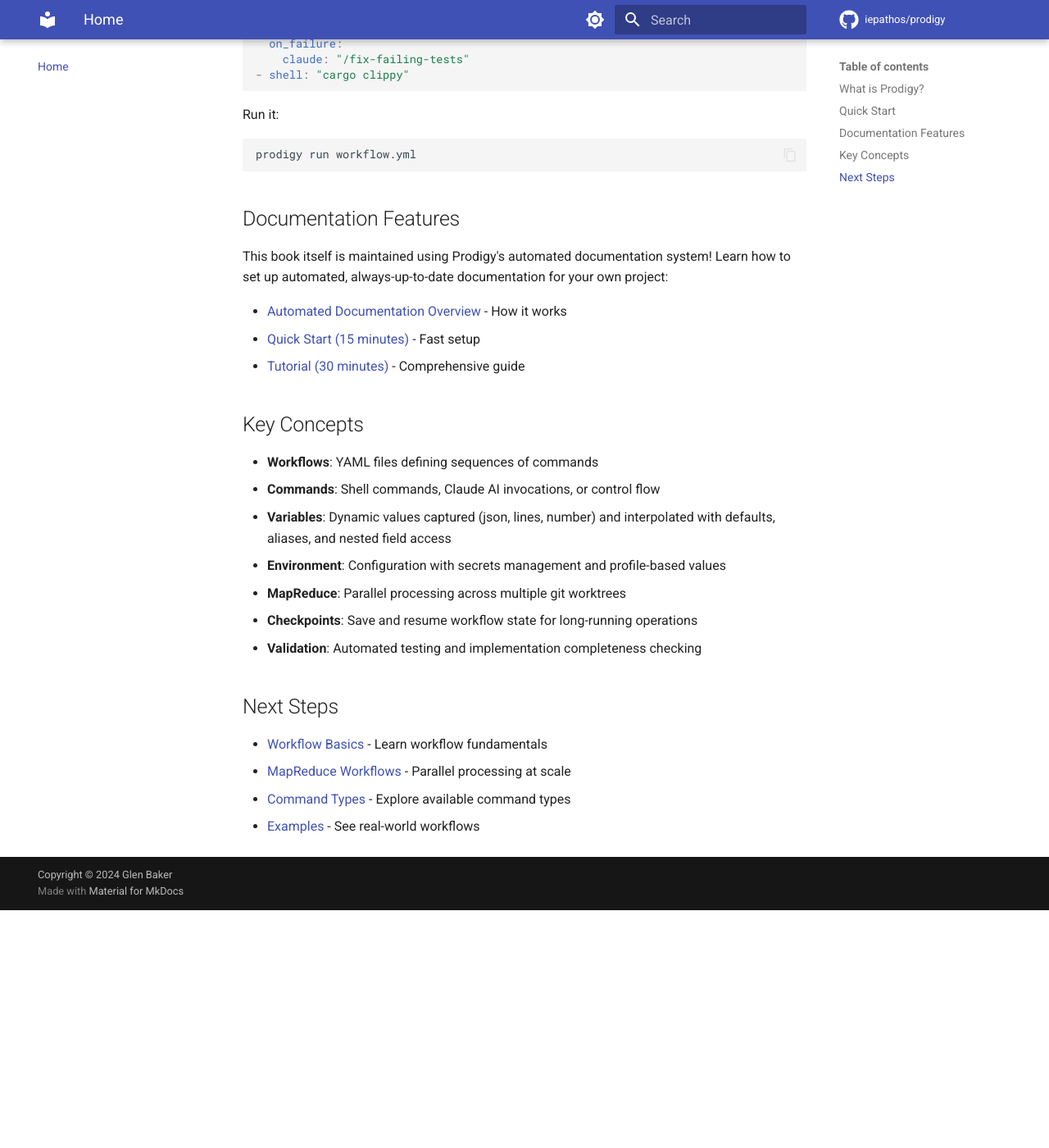
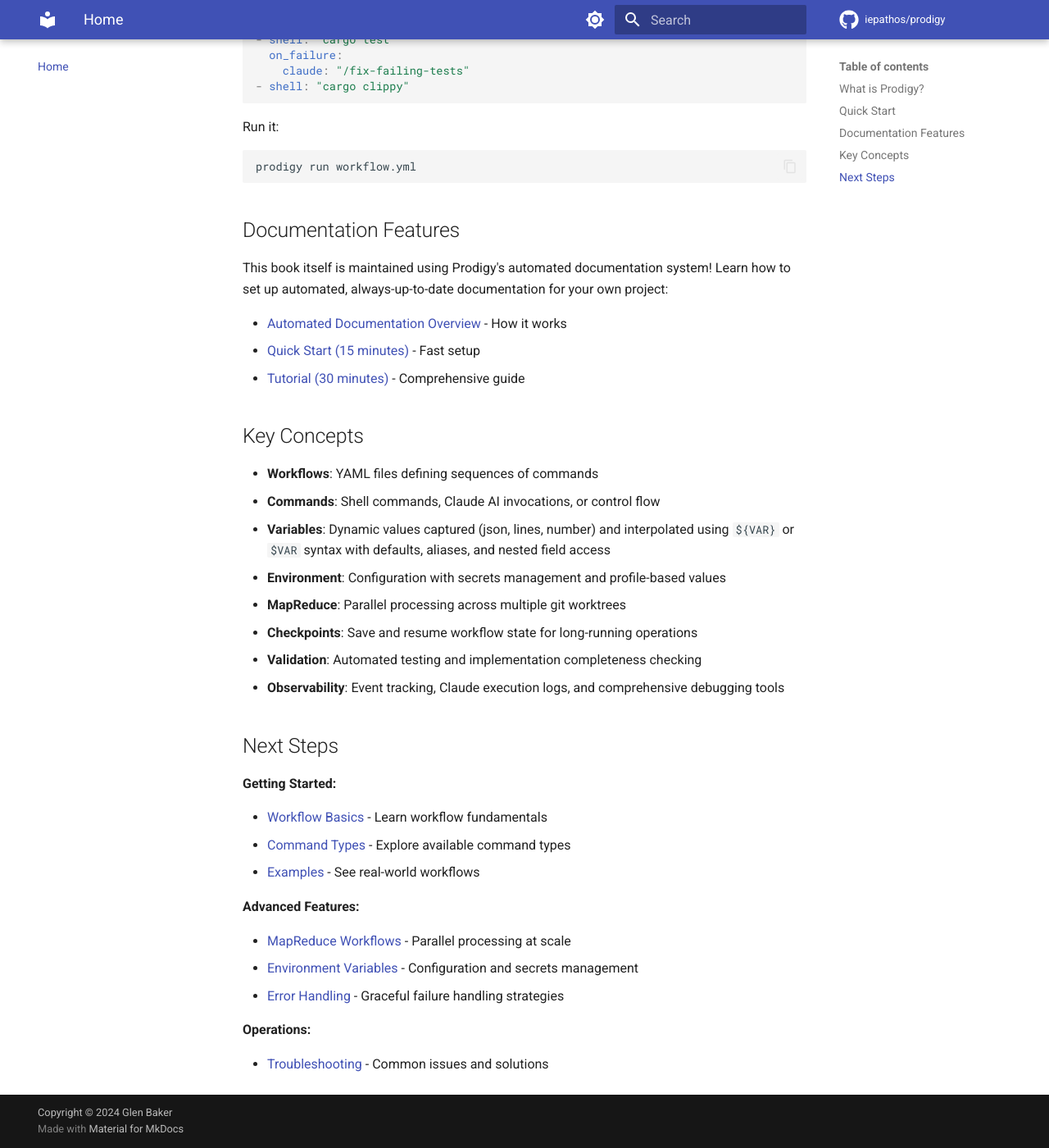
Before and after one commit to iepathos/prodigy, an MkDocs documentation site: the page built from docs/index.md, in a window 1280 px wide and 1400 px high, scrolled down 983 px. Shown: the whole window at 82% size. Built offline with MkDocs 1.6.1 and Material for MkDocs 9.7.7, drawn with Linux system fonts in a browser that asks for light colours; comment, search, counter and statistics services are not loaded; before the commit the page ends 2093 px from its top, so only the background shows below that; some of the changed text lies outside the part shown.

Commit message:
docs: fix drift in Prodigy page 'Home'
Fixed 5 issue(s):
- [low] Variables explanation could be clearer about interpolation syntax options
- [low] Workflow composition features (imports, templates, inheritance) not mentioned
- [low] Observability and event tracking not listed as a key concept
- [low] Example uses simplified array syntax without explaining the structure
- [low] Some important documentation sections not linked from home page

Quality improved from 'Page provides a clear introduction and navigation. Main features are well covered in the 'What is Prodigy?' section. Only minor improvements needed for clarity and completeness.' to expected standard.

````diff
--- a/docs/index.md
+++ b/docs/index.md
@@ -13,6 +13,7 @@
 - **Maintain quality** - Built-in validation, error handling, and retry mechanisms
 - **Track changes** - Full git integration with automatic commits and merge workflows
 - **Generate living documentation** - Keep docs synchronized with code automatically
+- **Compose complex workflows** - Import, extend, and template reusable workflow components
 
 !!! tip "Production-Ready Features"
     Prodigy includes enterprise features like checkpoints for resuming interrupted workflows, a Dead Letter Queue for automatic failure recovery, and git worktree isolation to keep your main repository clean during execution.
@@ -22,9 +23,8 @@
 Create a simple workflow in `workflow.yml`:
 
 ```yaml
-# Source: workflows/complex-build-pipeline.yml
-name: build-and-test
-
+# Simplified syntax - commands as top-level array
+# For full workflow structure, see workflows/complex-build-pipeline.yml
 - shell: "cargo build"
 - shell: "cargo test"
   on_failure:
@@ -50,15 +50,27 @@
 
 - **Workflows**: YAML files defining sequences of commands
 - **Commands**: Shell commands, Claude AI invocations, or control flow
-- **Variables**: Dynamic values captured (json, lines, number) and interpolated with defaults, aliases, and nested field access
+- **Variables**: Dynamic values captured (json, lines, number) and interpolated using `${VAR}` or `$VAR` syntax with defaults, aliases, and nested field access
 - **Environment**: Configuration with secrets management and profile-based values
 - **MapReduce**: Parallel processing across multiple git worktrees
 - **Checkpoints**: Save and resume workflow state for long-running operations
 - **Validation**: Automated testing and implementation completeness checking
+- **Observability**: Event tracking, Claude execution logs, and comprehensive debugging tools
 
 ## Next Steps
 
+**Getting Started:**
+
 - [Workflow Basics](workflow-basics/index.md) - Learn workflow fundamentals
-- [MapReduce Workflows](mapreduce/index.md) - Parallel processing at scale
 - [Command Types](commands.md) - Explore available command types
 - [Examples](examples.md) - See real-world workflows
+
+**Advanced Features:**
+
+- [MapReduce Workflows](mapreduce/index.md) - Parallel processing at scale
+- [Environment Variables](environment/index.md) - Configuration and secrets management
+- [Error Handling](error-handling.md) - Graceful failure handling strategies
+
+**Operations:**
+
+- [Troubleshooting](troubleshooting/index.md) - Common issues and solutions
````
